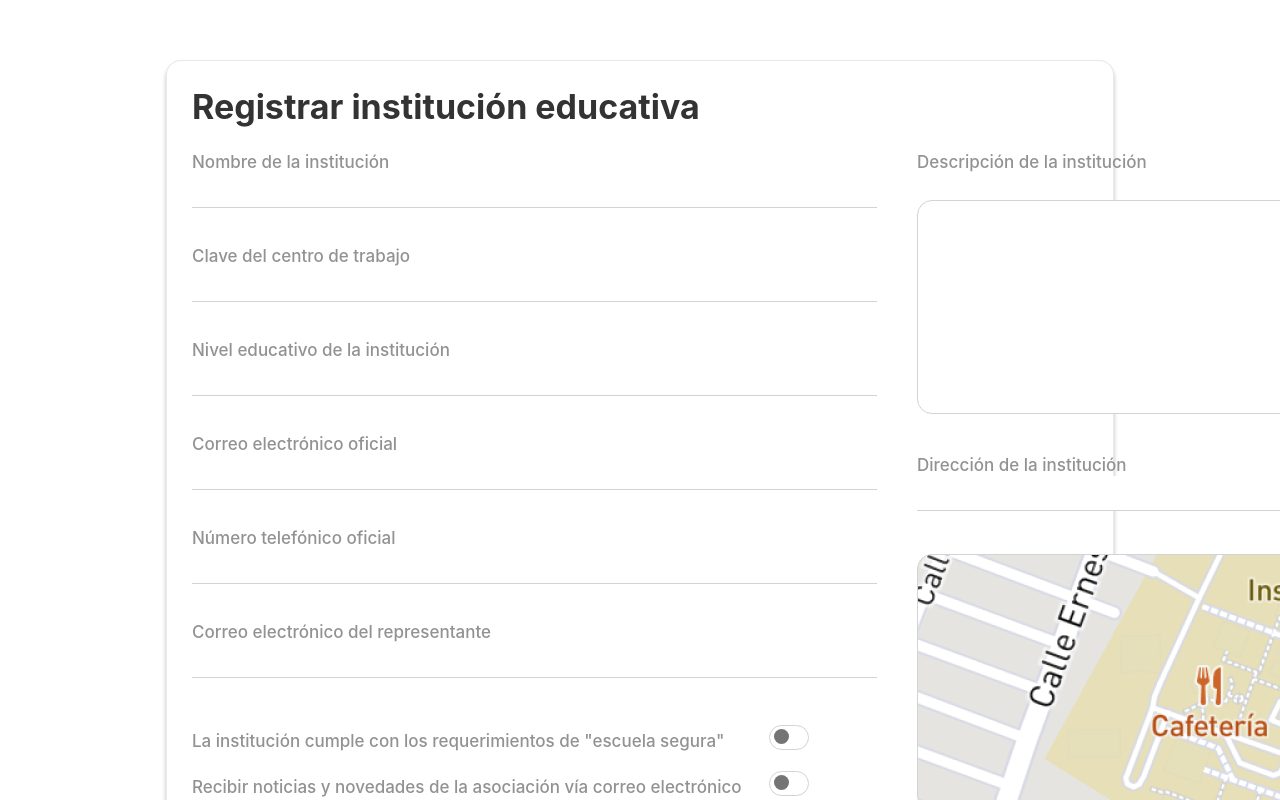
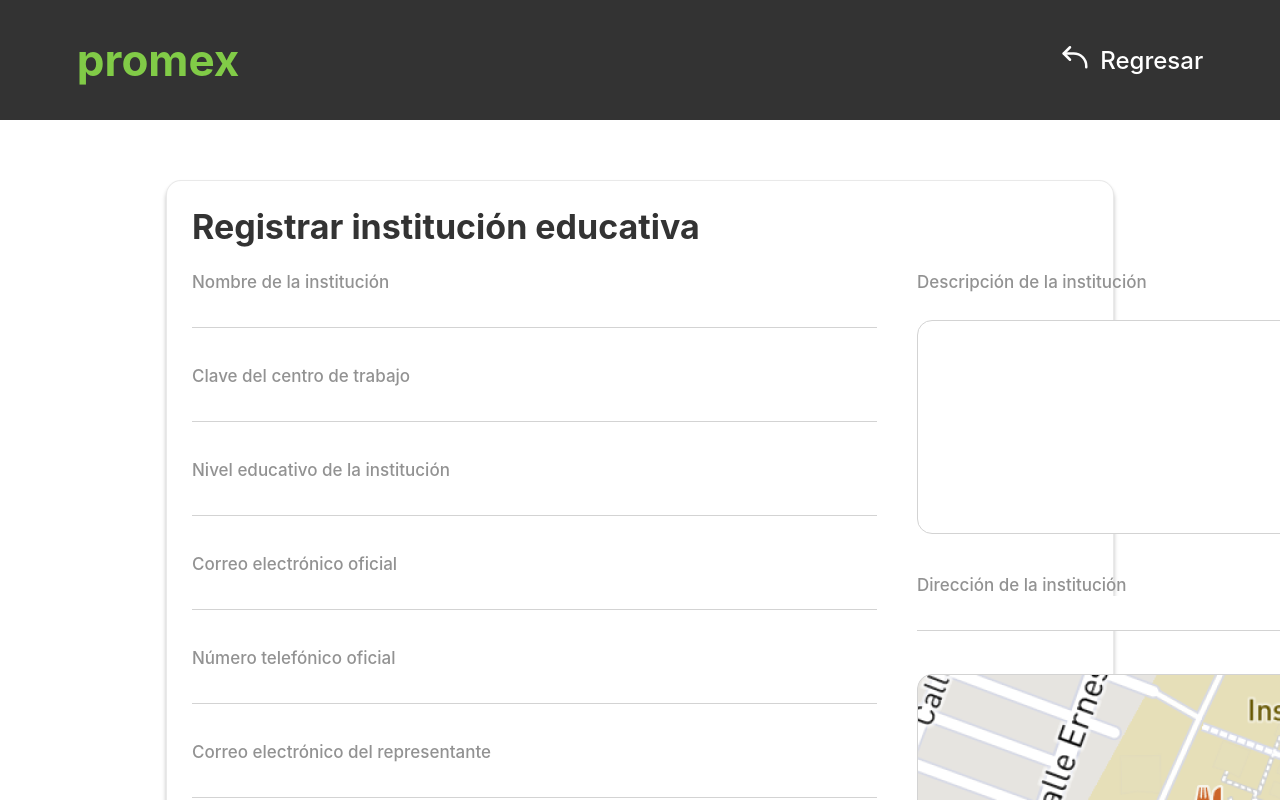
Before and after one commit to Pedrol359/Escuela-Segura, an Angular app: page / in a window 1280 px wide. Shown: the top 800 px of the page. Built offline with nearby package versions, Linux system fonts and the light colour scheme.

Commit message:
Registrar Institución Educativa - Barra de navegación

```diff
--- a/src/app/components/registrar-institucion-educativa/registrar-institucion-educativa.component.html
+++ b/src/app/components/registrar-institucion-educativa/registrar-institucion-educativa.component.html
@@ -1,3 +1,4 @@
+<app-navbar-basica></app-navbar-basica>
 <section class="cont_caja_blanca">
     <div class="caja_blanca">
         <h1 class="tc-1">Registrar institución educativa</h1>
```
